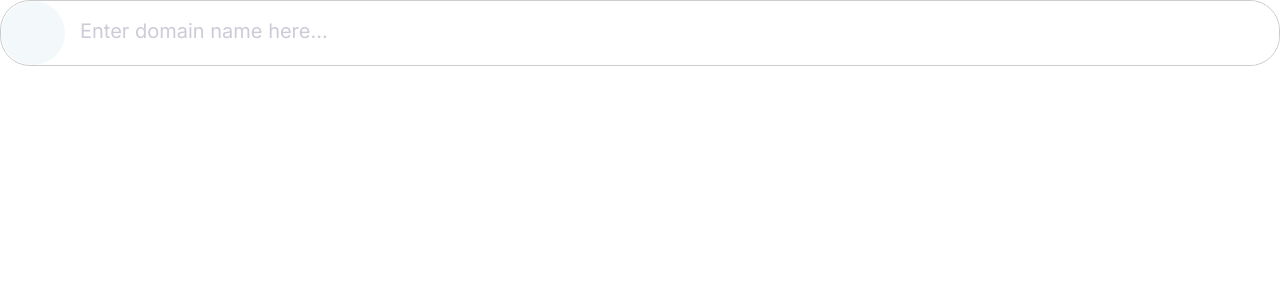
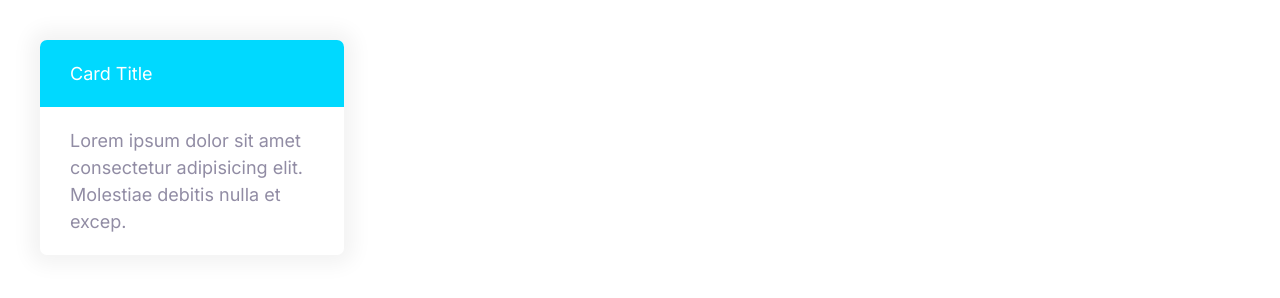
Before and after one commit to Scientia11/Scientiafy, a plain HTML site: page index.html in a window 1280 px wide. Drawn offline with Linux system fonts and the light colour scheme.

Commit message:
Define cards.

```diff
--- a/css/styles.css
+++ b/css/styles.css
@@ -232,3 +232,21 @@ white-space: nowrap;
      font-size: 1.5rem;
    }
  }
+ /* Cards */
+ .card {
+border-radius: 7px;
+box-shadow: 0 0 20px 10px #f3f3f3;
+overflow: hidden;
+ }
+ .card__header,
+.card__body {
+   padding: 2rem 3rem;
+ }
+ .card--primary .card__header {
+background: var(--color-primary);
+color: #fff;
+ }
+ .card--secondary .card__header {
+   background: var(--color-secondary);
+   color: #fff;
+ }
--- a/index.html
+++ b/index.html
@@ -15,20 +15,14 @@
     <link rel="stylesheet" href="./css/styles.css" />
   </head>
   <body>
-    <div class="input-group">
-      <span class="icon-container">
-        <svg class="icon icon-primary">
-          <use xlink:href="./images/sprite.svg#wordpress"></use>
-        </svg>
-      </span>
-
-      <input
-        type="text"
-        name=""
-        id=""
-        class="input"
-        placeholder="Enter domain name here..."
-      />
+    <div style="width: 30%; padding: 4rem">
+      <div class="card card--secondary">
+        <header class="card__header">Card Title</header>
+        <div class="card__body">
+          Lorem ipsum dolor sit amet consectetur adipisicing elit. Molestiae
+          debitis nulla et excep.
+        </div>
+      </div>
     </div>
   </body>
 </html>
```
Also changed, not shown: css/components/card.html (added, +9 -0 lines).
